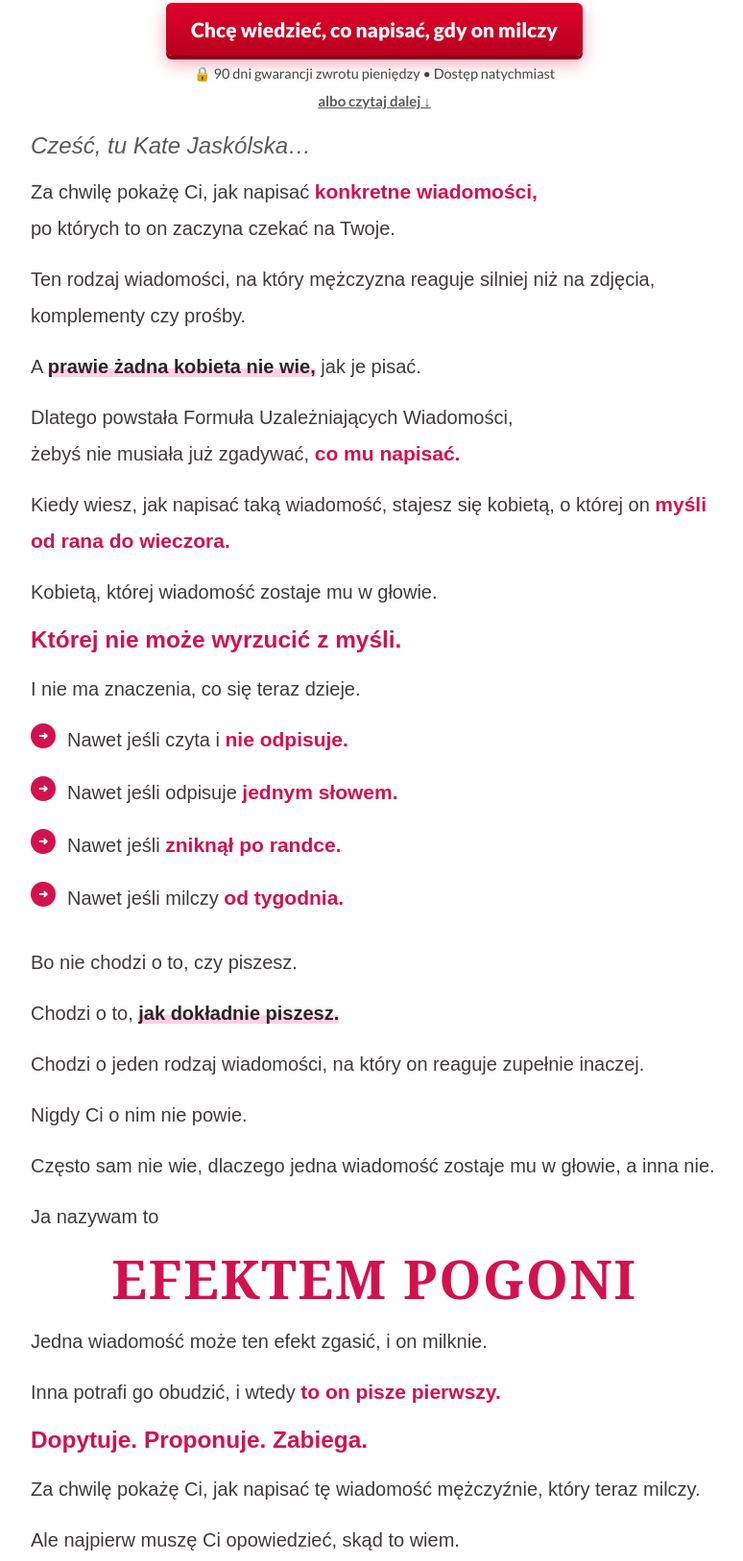
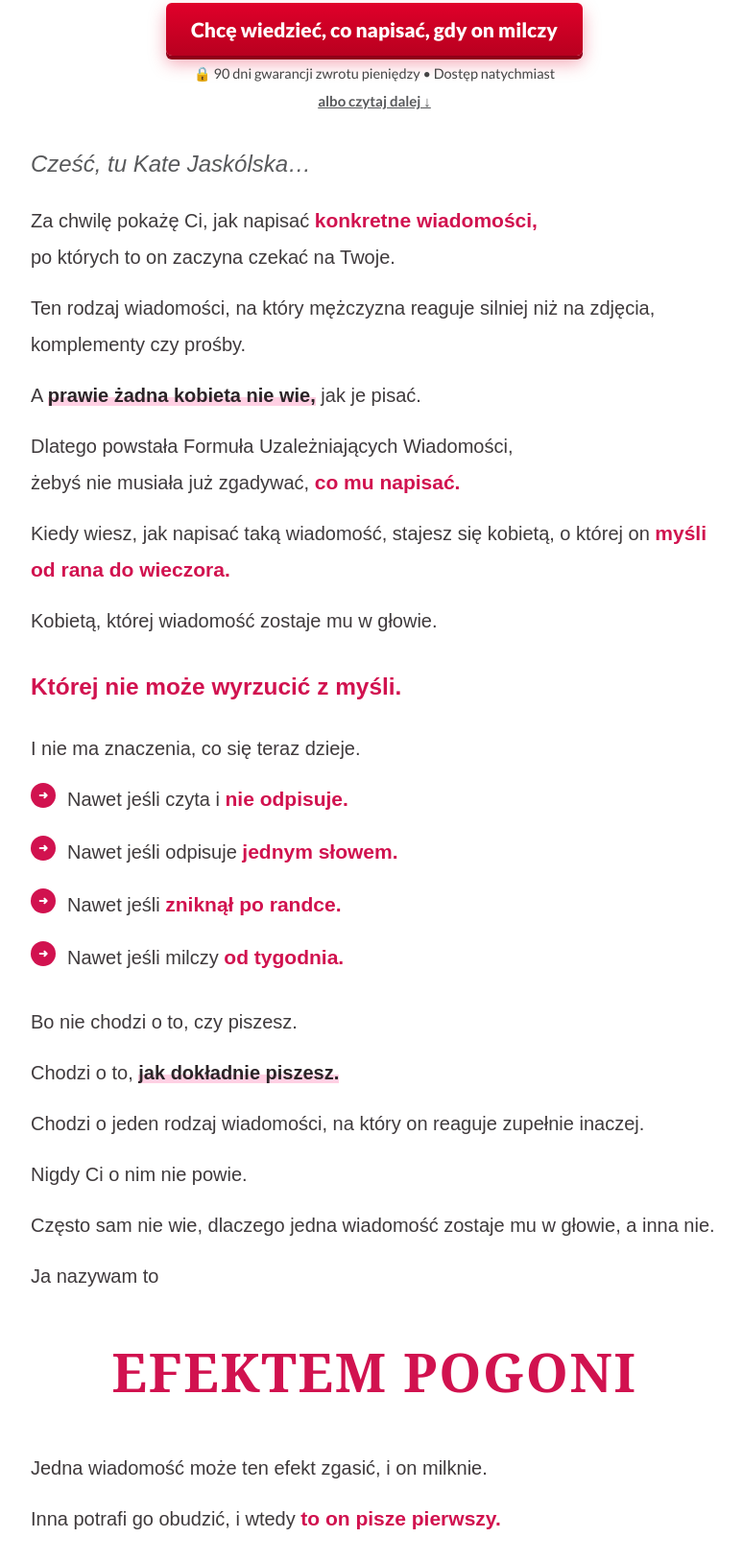
Before and after one commit to kate-jaskolska/podglad-lp, a plain HTML site: page finalna/index.html in a window 1280 px wide. Shown: the part 819-2446 px from the top of the page at 96% size, without its empty margins (250-1024 px from the left). Drawn offline with nearby package versions, Linux system fonts and the light colour scheme.

Commit message:
Finalna v15-v3: odstępy wokół dużych wyróżnień
Żeby większe linie malinowe naprawdę dostały dodatkowy oddech (nadpisane wcześniej przez styl akapitu).

```diff
--- a/finalna/index.html
+++ b/finalna/index.html
@@ -228,6 +228,12 @@ footer .disc{font-size:11.5px;color:#777}
 .hit{font:700 1.22em/1.35 Arial,Helvetica,sans-serif;color:var(--wine);margin:34px 0 28px}
 .bigline{font:700 clamp(28px,6.8vw,46px)/1.15 Georgia,"Times New Roman",Times,serif;color:var(--wine);text-align:center;margin:42px 0 36px;letter-spacing:.02em}
 .bigline .k{font:inherit;color:inherit}
+.letter p.hi{margin:19px 0 26px}
+.letter p.hit{margin:34px 0 28px}
+.letter p.bigline{margin:42px 0 36px}
+.letter p.pull{margin:50px 0}
+.letter p.quote{margin:34px 0}
+
 .hso-value{font:700 13px/1.35 Arial,Helvetica,sans-serif;color:var(--wine);margin:8px 0 0;letter-spacing:.02em}
 </style>
 <meta name="robots" content="noindex">
```
